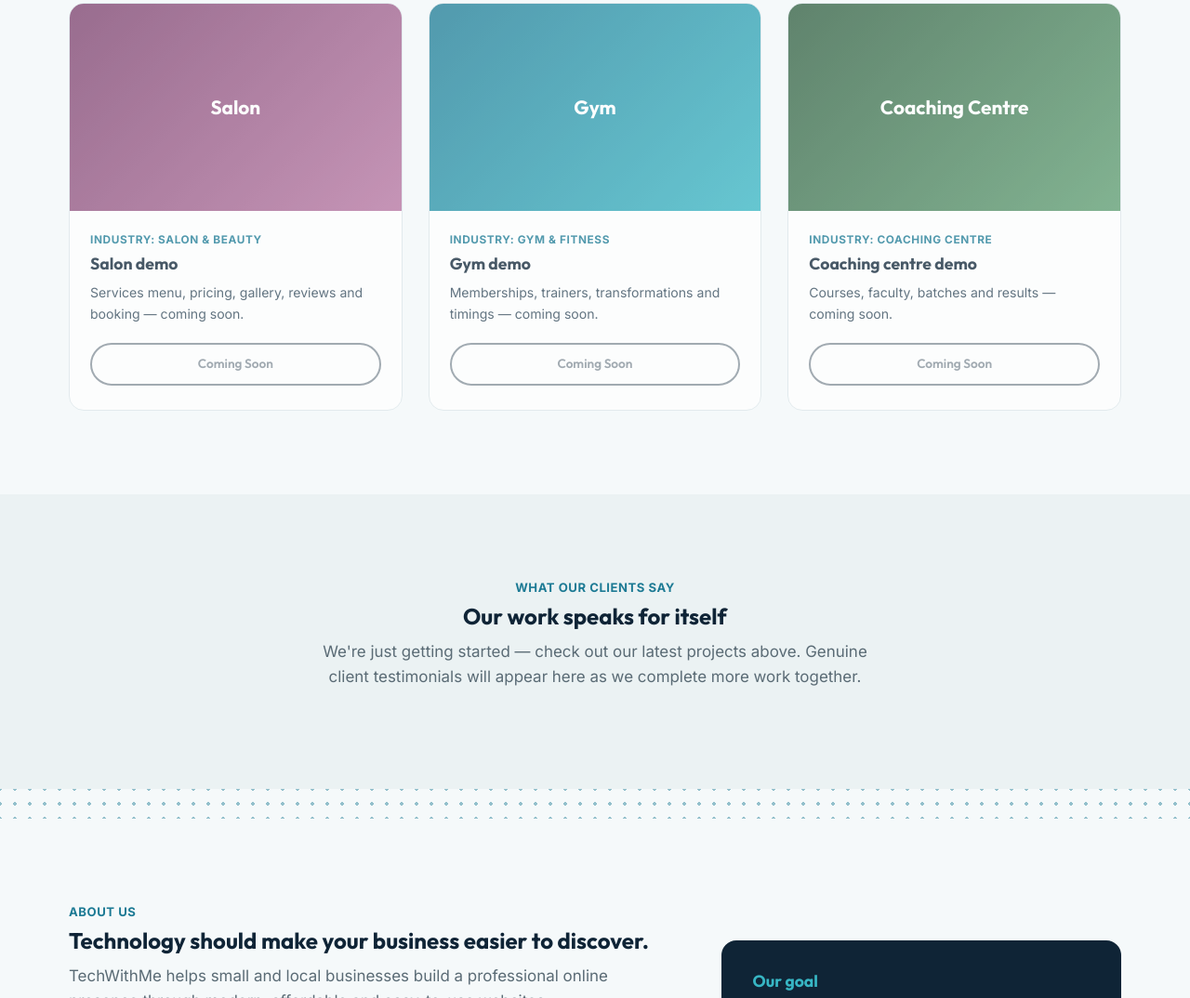
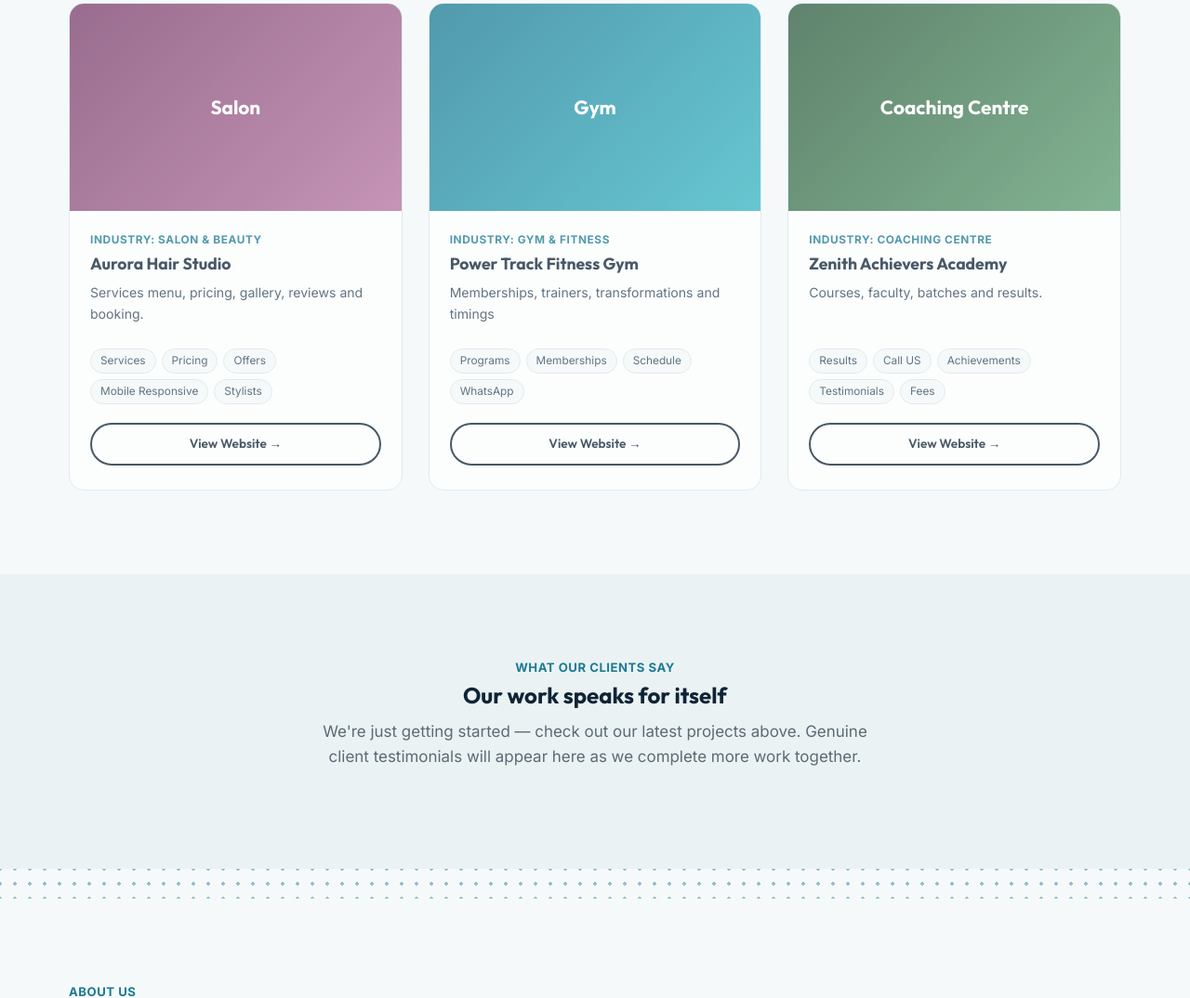
Before and after one commit to mantu0tech/techwithme, a plain HTML site: page index.html in a window 1280 px wide. Shown: the part 5834-6908 px from the top of the page at 93% size. Drawn offline with Linux system fonts and the light colour scheme.

Commit message:
doing the minor changes

```diff
--- a/index.html
+++ b/index.html
@@ -9,6 +9,7 @@
 <meta property="og:title" content="TechWithMe — Professional Websites for Growing Businesses">
 <meta property="og:description" content="Modern, mobile-friendly websites for local businesses. WhatsApp, Google Maps, reviews and enquiry forms built in. Starting from ₹2,999.">
 <meta property="og:type" content="website">
+<link rel="icon" href="images/logo.png">
 <link rel="preconnect" href="https://fonts.googleapis.com">
 <link rel="preconnect" href="https://fonts.gstatic.com" crossorigin>
 <link href="https://fonts.googleapis.com/css2?family=Outfit:wght@500;600;700;800&family=Inter:wght@400;500;600;700&display=swap" rel="stylesheet">
@@ -331,10 +332,13 @@
         </div>
         <div class="work-body">
           <div class="work-tag">Industry: Salon &amp; Beauty</div>
-          <h3>Salon demo</h3>
-          <p>Services menu, pricing, gallery, reviews and booking — coming soon.</p>
-          <span class="btn btn-outline btn-small btn-disabled">Coming Soon</span>
-        </div>
+          <h3>Aurora Hair Studio</h3>
+          <p>Services menu, pricing, gallery, reviews and booking.</p>
+          <div class="work-features">
+            <span>Services</span><span>Pricing</span><span>Offers</span><span>Mobile Responsive</span><span>Stylists</span>
+          </div>
+          <a href="projects/Salons/index.html" target="_blank" rel="noopener" class="btn btn-outline btn-small">View Website →</a>
+           </div>
       </article>
 
       <article class="work-card work-card-soon">
@@ -343,9 +347,12 @@
         </div>
         <div class="work-body">
           <div class="work-tag">Industry: Gym &amp; Fitness</div>
-          <h3>Gym demo</h3>
-          <p>Memberships, trainers, transformations and timings — coming soon.</p>
-          <span class="btn btn-outline btn-small btn-disabled">Coming Soon</span>
+          <h3>Power Track Fitness Gym</h3>
+          <p>Memberships, trainers, transformations and timings</p>
+         <div class="work-features">
+            <span>Programs</span><span>Memberships</span><span>Schedule</span><span>WhatsApp</span>
+          </div>
+          <a href="projects/Gyms/index.html" target="_blank" rel="noopener" class="btn btn-outline btn-small">View Website →</a>
         </div>
       </article>
 
@@ -355,9 +362,12 @@
         </div>
         <div class="work-body">
           <div class="work-tag">Industry: Coaching Centre</div>
-          <h3>Coaching centre demo</h3>
-          <p>Courses, faculty, batches and results — coming soon.</p>
-          <span class="btn btn-outline btn-small btn-disabled">Coming Soon</span>
+          <h3>Zenith Achievers Academy</h3>
+          <p>Courses, faculty, batches and results.</p>
+          <div class="work-features">
+            <span>Results</span><span>Call US</span><span>Achievements</span><span>Testimonials</span><span>Fees</span>
+          </div>
+          <a href="projects/Coaching/index.html" target="_blank" rel="noopener" class="btn btn-outline btn-small">View Website →</a>
         </div>
       </article>
     </div>
@@ -529,9 +539,9 @@
       </div>
       <p>Professional websites for growing businesses.</p>
       <div class="social-links">
-        <a href="#" aria-label="Instagram"><svg width="18" height="18" viewBox="0 0 24 24" fill="currentColor"><path d="M12 8.3a3.7 3.7 0 1 0 0 7.4 3.7 3.7 0 0 0 0-7.4zm0 6.1a2.4 2.4 0 1 1 0-4.8 2.4 2.4 0 0 1 0 4.8zM16 3H8a5 5 0 0 0-5 5v8a5 5 0 0 0 5 5h8a5 5 0 0 0 5-5V8a5 5 0 0 0-5-5zm3.7 13a3.7 3.7 0 0 1-3.7 3.7H8A3.7 3.7 0 0 1 4.3 16V8A3.7 3.7 0 0 1 8 4.3h8A3.7 3.7 0 0 1 19.7 8v8zM17 6.3a1 1 0 1 0 0 2 1 1 0 0 0 0-2z"/></svg></a>
-        <a href="#" aria-label="Facebook"><svg width="18" height="18" viewBox="0 0 24 24" fill="currentColor"><path d="M13.5 21v-8h2.7l.4-3.1h-3.1V8c0-.9.2-1.5 1.6-1.5h1.6V3.7c-.3 0-1.2-.1-2.3-.1-2.3 0-3.9 1.4-3.9 4v2.3H8v3.1h2.5V21h3z"/></svg></a>
-        <a href="#" aria-label="LinkedIn"><svg width="18" height="18" viewBox="0 0 24 24" fill="currentColor"><path d="M6.94 8.5H3.56V21h3.38V8.5zM5.25 3a1.96 1.96 0 1 0 0 3.92 1.96 1.96 0 0 0 0-3.92zM20.44 21h-3.37v-6.4c0-1.53-.03-3.5-2.13-3.5-2.14 0-2.47 1.67-2.47 3.39V21H9.1V8.5h3.24v1.71h.05c.45-.86 1.56-1.77 3.2-1.77 3.43 0 4.06 2.26 4.06 5.2V21z"/></svg></a>
+        <a href="https://www.instagram.com/" aria-label="Instagram"><svg width="18" height="18" viewBox="0 0 24 24" fill="currentColor"><path d="M12 8.3a3.7 3.7 0 1 0 0 7.4 3.7 3.7 0 0 0 0-7.4zm0 6.1a2.4 2.4 0 1 1 0-4.8 2.4 2.4 0 0 1 0 4.8zM16 3H8a5 5 0 0 0-5 5v8a5 5 0 0 0 5 5h8a5 5 0 0 0 5-5V8a5 5 0 0 0-5-5zm3.7 13a3.7 3.7 0 0 1-3.7 3.7H8A3.7 3.7 0 0 1 4.3 16V8A3.7 3.7 0 0 1 8 4.3h8A3.7 3.7 0 0 1 19.7 8v8zM17 6.3a1 1 0 1 0 0 2 1 1 0 0 0 0-2z"/></svg></a>
+        <a href="https://www.facebook.com/" aria-label="Facebook"><svg width="18" height="18" viewBox="0 0 24 24" fill="currentColor"><path d="M13.5 21v-8h2.7l.4-3.1h-3.1V8c0-.9.2-1.5 1.6-1.5h1.6V3.7c-.3 0-1.2-.1-2.3-.1-2.3 0-3.9 1.4-3.9 4v2.3H8v3.1h2.5V21h3z"/></svg></a>
+        <a href="https://www.linkedin.com/in/mantasha-ansari-0a6522328/" aria-label="LinkedIn"><svg width="18" height="18" viewBox="0 0 24 24" fill="currentColor"><path d="M6.94 8.5H3.56V21h3.38V8.5zM5.25 3a1.96 1.96 0 1 0 0 3.92 1.96 1.96 0 0 0 0-3.92zM20.44 21h-3.37v-6.4c0-1.53-.03-3.5-2.13-3.5-2.14 0-2.47 1.67-2.47 3.39V21H9.1V8.5h3.24v1.71h.05c.45-.86 1.56-1.77 3.2-1.77 3.43 0 4.06 2.26 4.06 5.2V21z"/></svg></a>
       </div>
     </div>
     <div class="footer-col">
```
Also changed, not shown: projects/Driving/index.html (+1 -0 lines), projects/Restaurants/index.html (+1 -0 lines).
